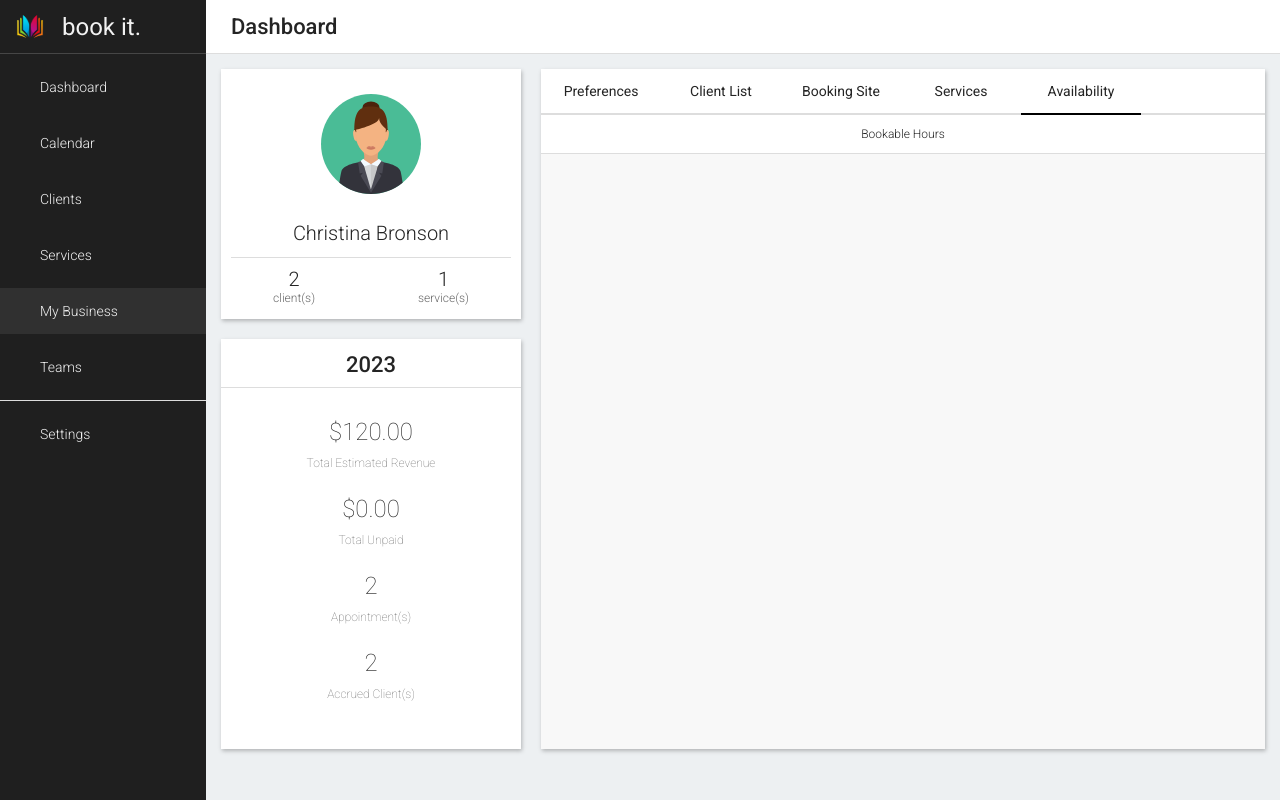
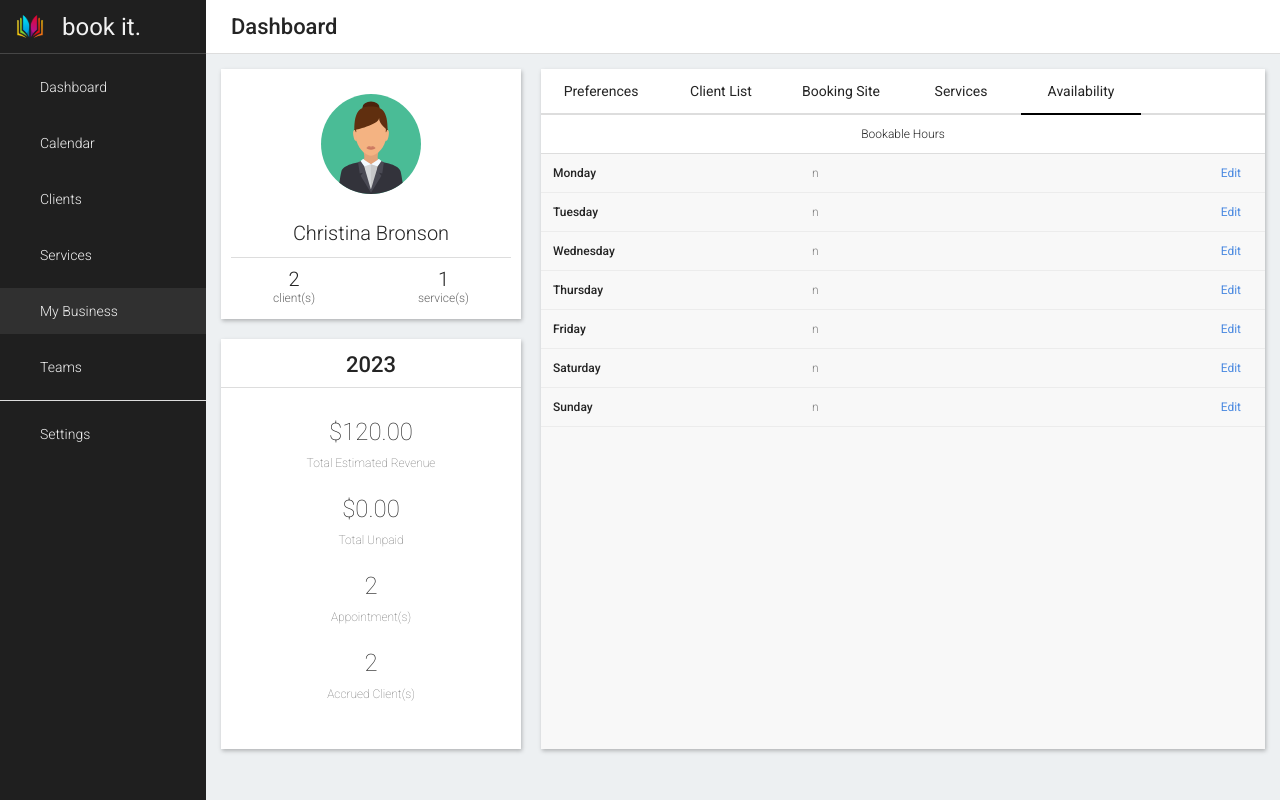
Before and after one commit to ryanhartwig/bookeasy, a Next.js app in the folder next/: page /business in a window 1280 px wide. Both pictures are taken after a click on the element "Availability". Built offline with nearby package versions, Linux system fonts and the light colour scheme.

Commit message:
Render setting component for each day and prepare for availability data

```diff
--- a/next/src/app/business/tabs/Availability.tsx
+++ b/next/src/app/business/tabs/Availability.tsx
@@ -1,12 +1,22 @@
+'use client';
+
+import { Setting } from '@/components/UI/Setting/Setting';
 import styles from './tabs.module.scss';
 
 export const Availability = () => {
+
+  const days = ['Monday', 'Tuesday', 'Wednesday', 'Thursday', 'Friday', 'Saturday', 'Sunday'];
 
   return (
     <div className={styles.Availability}>
       <div className={styles.header}>
         <p>Bookable Hours</p>
       </div>
+      {days.map(d => (
+        <Setting label={d} key={d}>
+          <p>n</p>
+        </Setting>
+      ))}
     </div>
   )
 }
```
